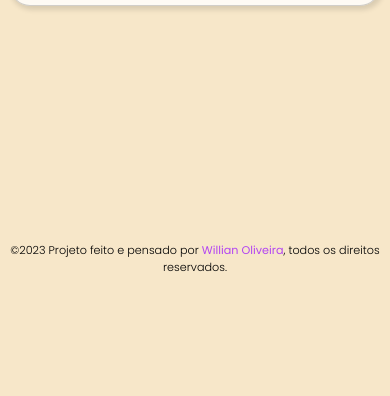
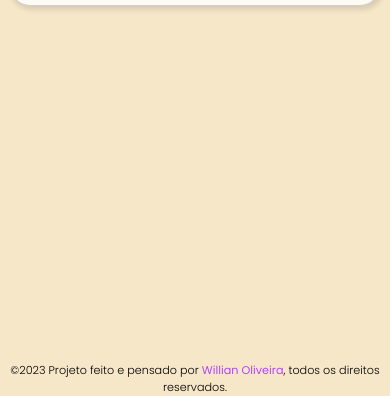
Before and after one commit to WillianOL/APP-do-clima, a plain HTML site: page assets/index.html in a window 390 px wide. Shown: the part 548-944 px from the top of the page. Before the commit the page ends 844 px from the top, so only its background shows below. Drawn offline with nearby package versions, Linux system fonts and the light colour scheme.

Commit message:
Finalização do responsivo

```diff
--- a/assets/style/style.css
+++ b/assets/style/style.css
@@ -404,6 +404,10 @@ footer p a {
   Responsivo
 */
 @media(max-width: 500px) {
+  body {
+    overflow-y: hidden;
+  }
+
   .conteinerPricipal {
     margin: 10px;
   }
@@ -450,5 +454,6 @@ footer p a {
 
   footer {
     font-size: .7rem;
+    bottom: -100px;
   }
 }
```
